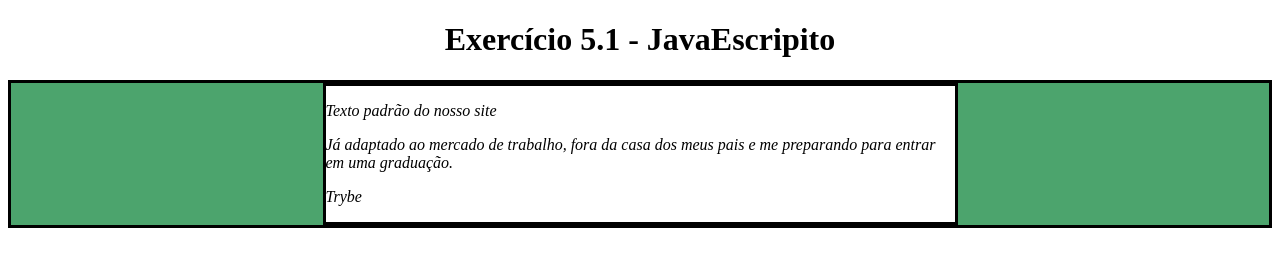
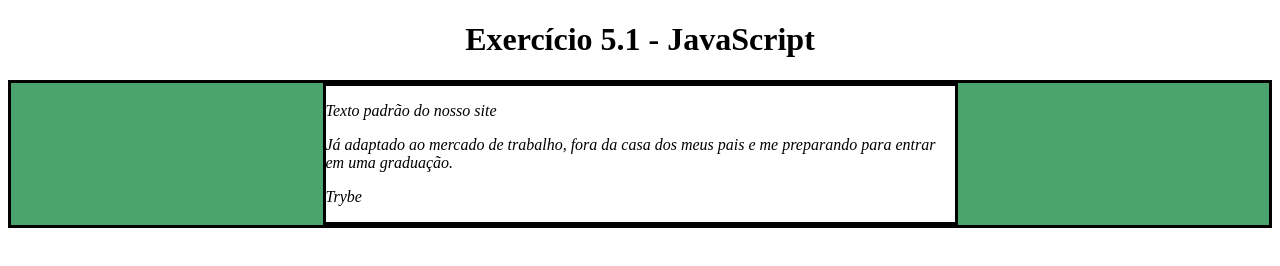
Before and after one commit to giuseppe-brandalise/trybe-exercicios, a plain HTML site: page fundamentos/bloco-5-js-DOM-eventos-e-web-storage/dia-1-js-DOM-e-seletores/index.html in a window 1280 px wide. Drawn offline with Linux system fonts and the light colour scheme.

Commit message:
Exercicio 4

```diff
--- a/fundamentos/bloco-5-js-DOM-eventos-e-web-storage/dia-1-js-DOM-e-seletores/index.html
+++ b/fundamentos/bloco-5-js-DOM-eventos-e-web-storage/dia-1-js-DOM-e-seletores/index.html
@@ -47,8 +47,6 @@
         - document.getElementById()
         - document.getElementsByClassName()
         - document.getElementsByTagName()
-        3. Crie e execute uma função que mude a cor do quadrado vermelho para branco.
-        4. Crie e execute uma função que corrija o texto da tag <h1>.
         5. Crie e execute uma função que modifique todo o texto da tag <p> para maiúsculo.
         6. Crie e execute uma função que exiba o conteúdo de todas as tags <p> no console.
         */
@@ -69,7 +67,12 @@
         function changeToWhite() {
           redSquare.style.backgroundColor = 'white';
         }
-        changeToWhite()
+        changeToWhite();
+
+        function correctH1() {
+          document.getElementsByTagName('h1')[0].innerText = 'Exercício 5.1 - JavaScript';
+        }
+        correctH1();
     </script>
   </body>
 </html>
```
